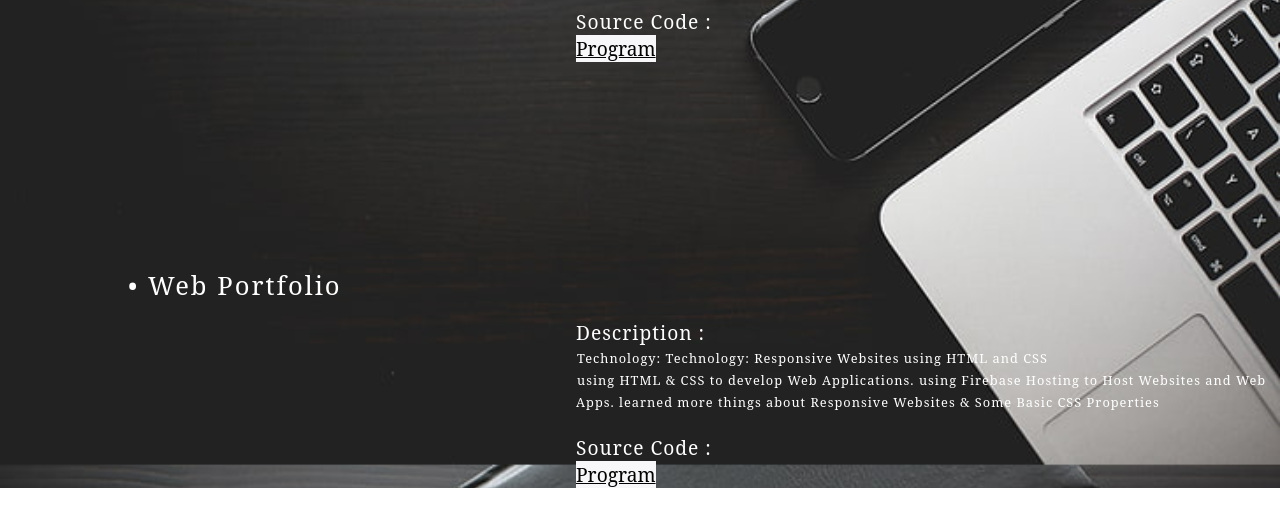
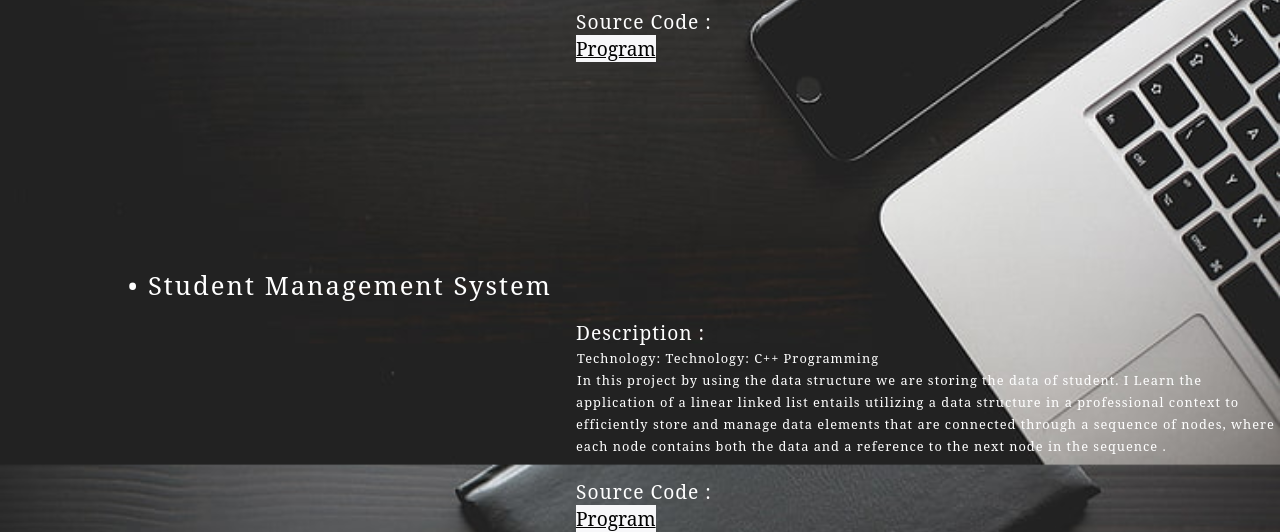
Before and after one commit to mahajanyashtushar/Portfolio, a plain HTML site: page projects.html in a window 1280 px wide. Shown: the part 388-920 px from the top of the page. Before the commit the page ends 876 px from the top, so only its background shows below. Drawn offline with Linux system fonts and the light colour scheme.

Commit message:
Update projects.html

```diff
--- a/projects.html
+++ b/projects.html
@@ -52,7 +52,7 @@
             </div>
 
             <div class="vi1">
-                <h1> • Web Portfolio</h1><br>
+                <h1> • Student Management System </h1><br>
 
 
             </iframe>
@@ -60,8 +60,13 @@
             </div>
             <div class="vi1-dis">
                 <h3>Description :</h3>
-                <span>Technology: Technology: Responsive Websites using HTML and CSS</span><br>
-                    <span> using HTML & CSS to develop Web Applications. using Firebase Hosting to Host Websites and Web Apps. learned more things about Responsive Websites & Some Basic CSS Properties</span>
+                <span>Technology: Technology: C++ Programming </span><br>
+                    <span> In this project by using the data structure we are storing the data of student.
+                           I Learn the application of a linear linked list entails utilizing a data structure
+                           in a professional context to efficiently store and manage data elements that
+                           are connected through a sequence of nodes, where each node contains both
+                           the data and a reference to the next node in the sequence .
+                    </span>
                     <br>
                     <br>
                 <h3>Source Code :</h3>
```
